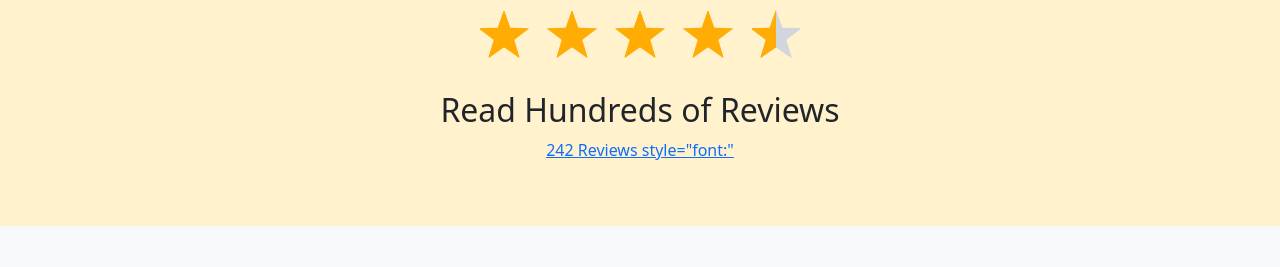
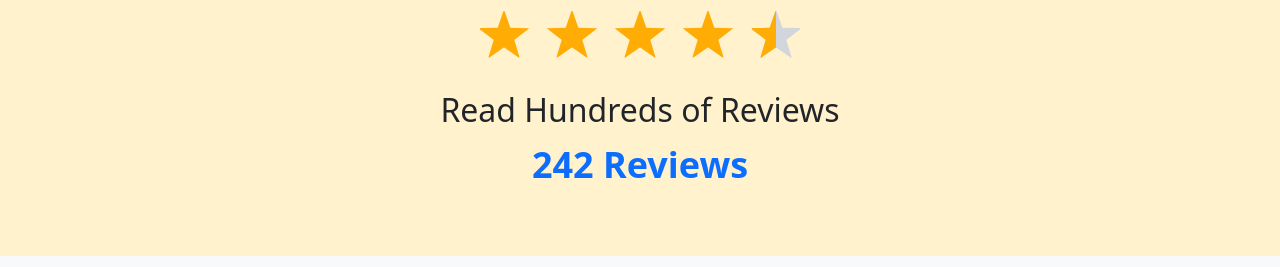
Before and after one commit to Chaitanya-05/Binary-Bharati-2345, a website: page Bootstrap/src/index.html in a window 1280 px wide. Shown: the part 3340-3607 px from the top of the page. Drawn offline with nearby package versions, Linux system fonts and the light colour scheme.

Commit message:
container

```diff
--- a/Bootstrap/src/index.html
+++ b/Bootstrap/src/index.html
@@ -263,7 +263,7 @@
             <img src="./img-rating-4-5.svg" class="review-img-thumbnail" alt="...">
             <h2>Read Hundreds of Reviews</h2>
 
-            <a  href="https://www.capterra.com/p/148624/TMetric/"> 242 Reviews style="font:"  </a>
+            <a id="hyper" href="https://www.capterra.com/p/148624/TMetric/"> 242 Reviews</a>
           </div>
         </div>
 
--- a/Bootstrap/src/style.css
+++ b/Bootstrap/src/style.css
@@ -48,6 +48,8 @@ header nav img{
     }
 }
 
+ /* --------------------Rakesh------------------ */
+
 .review-container{
     padding: 64px 0;
     background-color: #fff2cc;
@@ -81,7 +83,12 @@ header nav img{
     margin-top: 40px;
 
 }
-
+#hyper{
+    text-decoration: none;
+    font-weight: 600;
+    font-size: 36px;
+}
+/* --------------------Rakesh(END)------------------ */
 
 
 .ss1{
@@ -124,6 +131,7 @@ font-weight: bolder;
         flex-direction: column;
     }
     }
+
 
 
 
```
